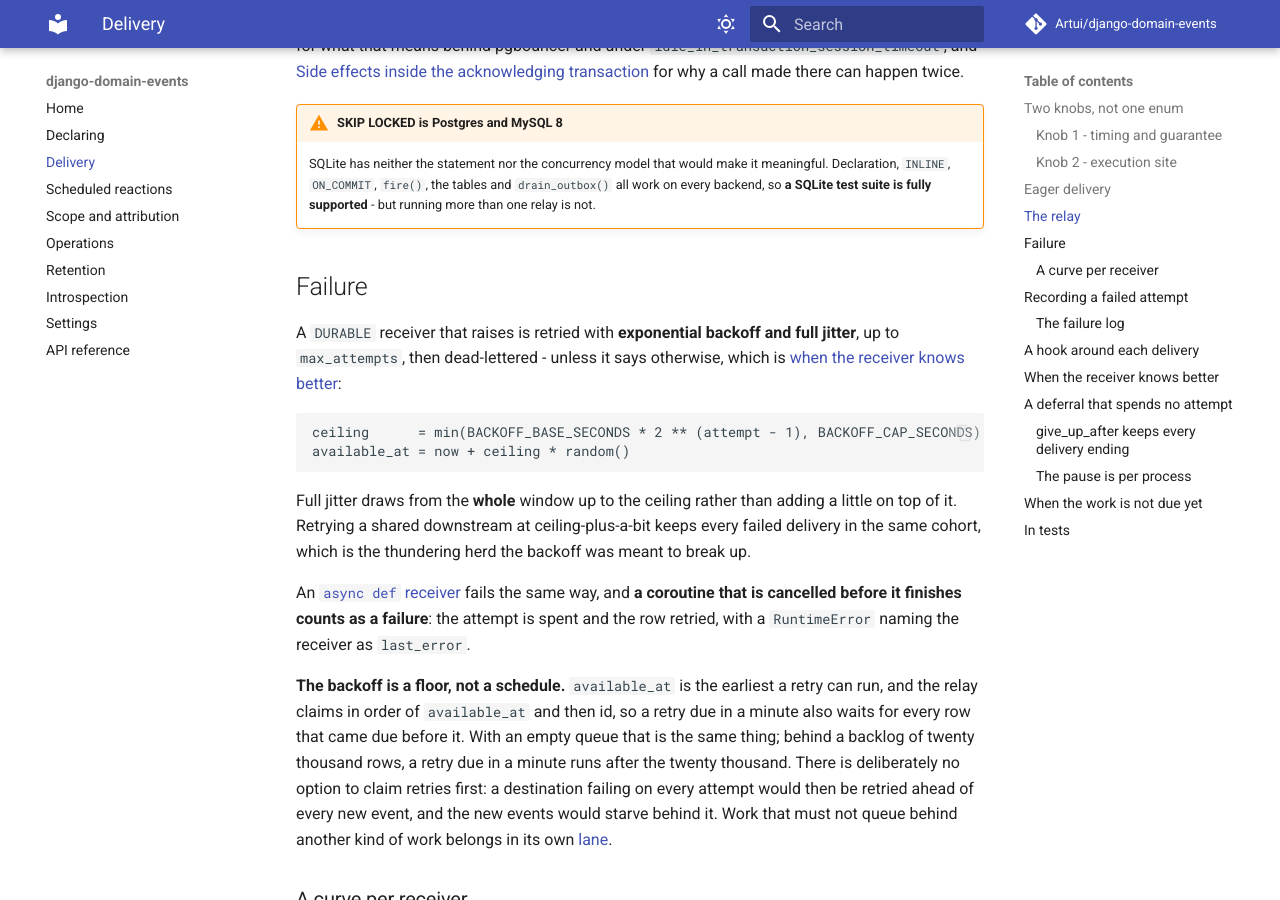
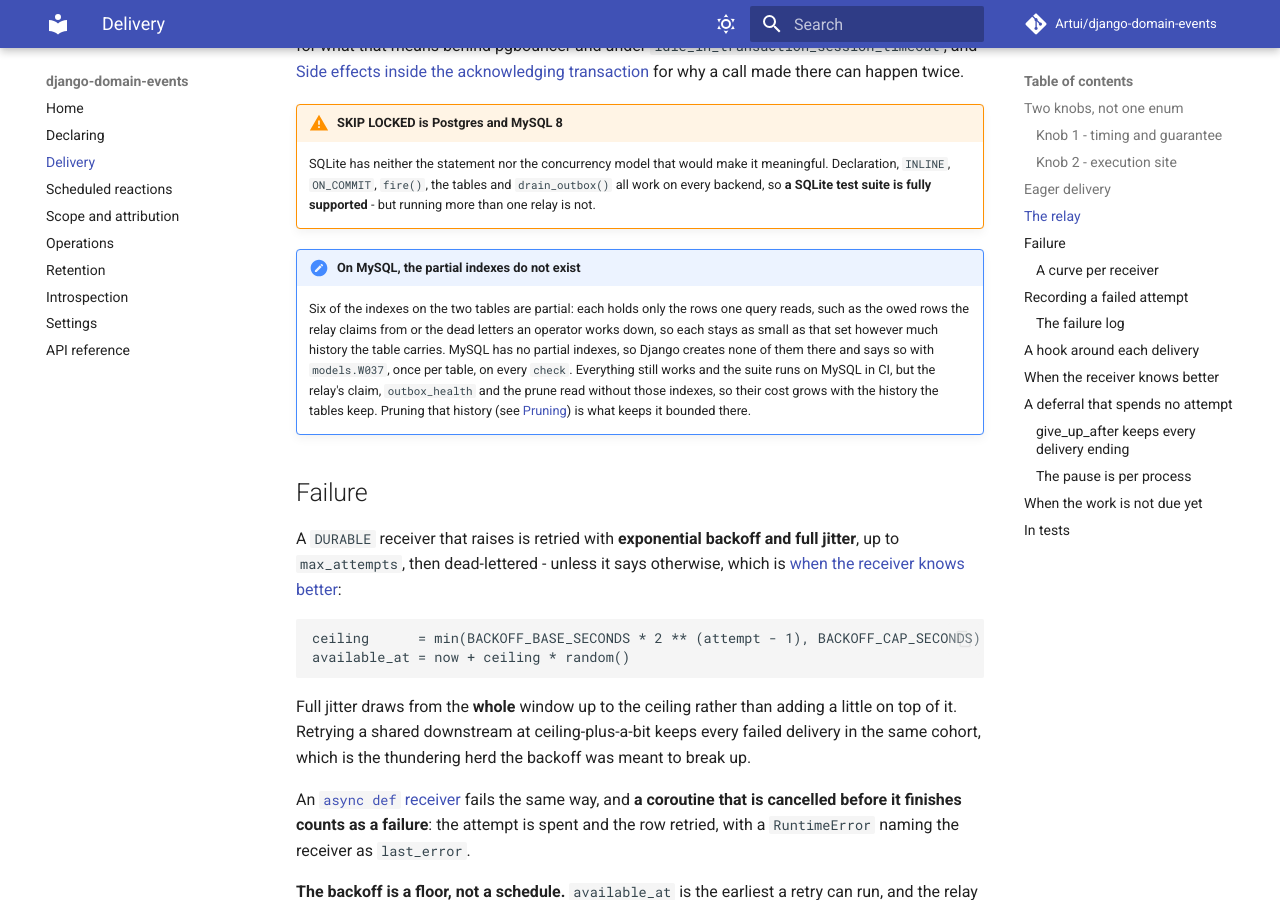
Before and after one commit to Artui/django-domain-events, an MkDocs documentation site: the page built from docs/delivery.md, in a window 1280 px wide and 900 px high, scrolled down 2168 px. Built offline with MkDocs 1.6.1 and Material for MkDocs 9.7.7, drawn with Linux system fonts in a browser that asks for light colours; comment, search, counter and statistics services are not loaded.

Commit message:
Say what MySQL found, and what its missing partial indexes cost
Co-Authored-By: Claude Opus 5.5 <noreply@anthropic.com>

```diff
--- a/docs/delivery.md
+++ b/docs/delivery.md
@@ -100,6 +100,18 @@ for why a call made there can happen twice.
     it meaningful. Declaration, `INLINE`, `ON_COMMIT`, `fire()`, the tables and
     `drain_outbox()` all work on every backend, so **a SQLite test suite is
     fully supported** - but running more than one relay is not.
+
+!!! note "On MySQL, the partial indexes do not exist"
+    Six of the indexes on the two tables are partial: each holds only the
+    rows one query reads, such as the owed rows the relay claims from or the
+    dead letters an operator works down, so each stays as small as that set
+    however much history the table carries. MySQL has no partial indexes, so
+    Django creates none of them there and says so with `models.W037`, once per
+    table, on every `check`. Everything still works and the suite runs on
+    MySQL in CI, but the relay's claim, `outbox_health` and the prune read
+    without those indexes, so their cost grows with the history the tables
+    keep. Pruning that history (see
+    [Pruning](operations.md#pruning)) is what keeps it bounded there.
 
 ## Failure
 
```
Also changed, not shown: CHANGELOG.md (+21 -0 lines).
